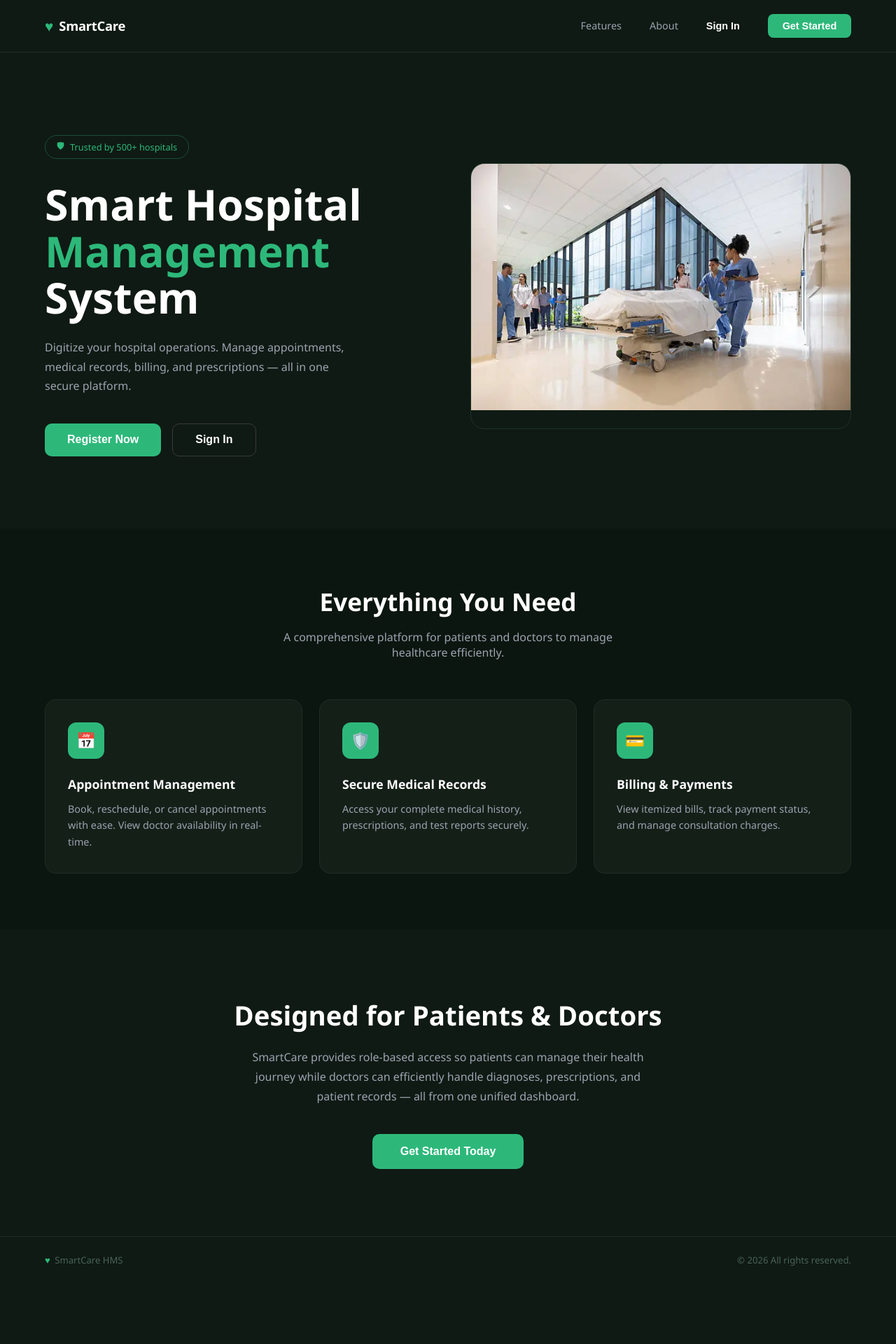
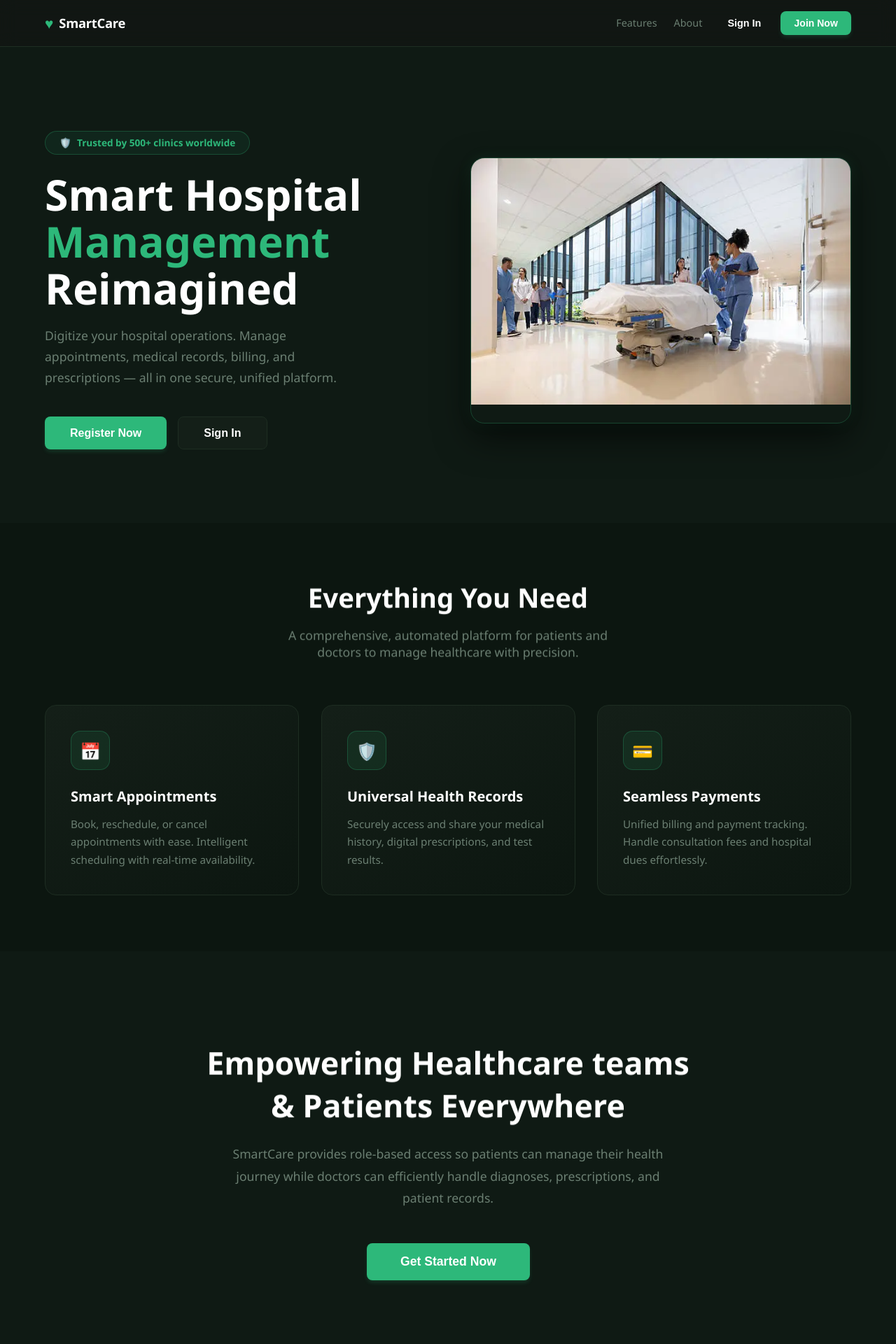
Before and after one commit to Aneesh-1302/Hospital-Management-System, a React (Vite) app in the folder frontend/: page / in a window 1280 px wide. Shown: the top 1920 px of the page at 70% size. Before the commit the page ends 1833 px from the top, so only its background shows below. Built offline with nearby package versions, Linux system fonts and the light colour scheme.

Commit message:
Add scroll-reveal animations to landing page: hero, feature cards, and CTA sections

```diff
--- a/frontend/src/pages/Home.tsx
+++ b/frontend/src/pages/Home.tsx
@@ -1,169 +1,146 @@
 import { useNavigate } from 'react-router-dom';
+import { useAuth } from '../context/AuthContext';
+import { useScrollReveal } from '../hooks/useScrollReveal';
 import hospitalImg from '../assets/hospital.jpg';
 
 const Home = () => {
   const navigate = useNavigate();
+  const { user } = useAuth();
+  useScrollReveal(); // Initialize reveal animations on scroll
 
   return (
-    <div style={{ background: '#0f1a14', minHeight: '100vh', fontFamily: "'Segoe UI', sans-serif", color: '#fff' }}>
+    <div style={{ background: 'var(--bg-main)', minHeight: '100vh', fontFamily: "'Segoe UI', sans-serif", color: 'var(--text-primary)' }}>
 
       {/* ── NAVBAR ── */}
-      <nav style={{
-        display: 'flex', alignItems: 'center', justifyContent: 'space-between',
-        padding: '1.25rem 4rem', borderBottom: '1px solid #1e2d22',
-        position: 'sticky', top: 0, background: '#0f1a14', zIndex: 100,
-      }}>
+      <nav className="landing-navbar">
         <div style={{ display: 'flex', alignItems: 'center', gap: '0.5rem' }}>
-          <span style={{ color: '#2db87a', fontSize: '1.3rem' }}>♥</span>
-          <span style={{ fontWeight: 700, fontSize: '1.15rem', letterSpacing: '-0.3px' }}>SmartCare</span>
+          <span style={{ color: 'var(--brand-primary)', fontSize: '1.3rem' }}>♥</span>
+          <span style={{ color: 'var(--text-primary)', fontWeight: 700, fontSize: '1.15rem', letterSpacing: '-0.3px' }}>SmartCare</span>
         </div>
-        <div style={{ display: 'flex', alignItems: 'center', gap: '2.5rem' }}>
-          <a href="#features" style={{ color: '#9ca3af', textDecoration: 'none', fontSize: '0.9rem' }}>Features</a>
-          <a href="#about"    style={{ color: '#9ca3af', textDecoration: 'none', fontSize: '0.9rem' }}>About</a>
-          <button onClick={() => navigate('/login')} style={{
-            background: 'none', border: 'none', color: '#fff',
-            fontWeight: 600, fontSize: '0.9rem', cursor: 'pointer',
-          }}>Sign In</button>
-          <button onClick={() => navigate('/register')} style={{
-            background: '#2db87a', border: 'none', color: '#fff',
-            padding: '0.55rem 1.3rem', borderRadius: '8px',
-            fontWeight: 600, fontSize: '0.9rem', cursor: 'pointer',
-          }}
-          onMouseEnter={e => (e.currentTarget.style.background = '#25a06a')}
-          onMouseLeave={e => (e.currentTarget.style.background = '#2db87a')}
-          >Get Started</button>
+        <div className="landing-nav-links">
+          <a href="#features" style={{ color: 'var(--text-muted)', textDecoration: 'none', fontSize: '0.9rem', fontWeight: 500 }}>Features</a>
+          <a href="#about" style={{ color: 'var(--text-muted)', textDecoration: 'none', fontSize: '0.9rem', fontWeight: 500 }}>About</a>
+          <div style={{ display: 'flex', alignItems: 'center', gap: '1rem' }}>
+            {user ? (
+              <button onClick={() => navigate(`/${user.role}/dashboard`)} className="btn-primary" style={{ padding: '0.55rem 1.2rem' }}>
+                Dashboard →
+              </button>
+            ) : (
+              <>
+                <button onClick={() => navigate('/login')} className="btn-text">Sign In</button>
+                <button onClick={() => navigate('/register')} className="btn-primary" style={{ padding: '0.55rem 1.2rem' }}>
+                  Join Now
+                </button>
+              </>
+            )}
+          </div>
         </div>
       </nav>
 
       {/* ── HERO ── */}
-      <section style={{
-        display: 'flex', alignItems: 'center', justifyContent: 'space-between',
-        padding: '5rem 4rem 4rem', gap: '3rem', flexWrap: 'wrap',
-        minHeight: '85vh',
-      }}>
-        {/* Left */}
-        <div style={{ flex: '1 1 420px', maxWidth: '560px' }}>
-          <div style={{
+      <section className="landing-hero">
+        <div className="landing-hero-content">
+          <div className="reveal delay-1" style={{
             display: 'inline-flex', alignItems: 'center', gap: '0.5rem',
-            border: '1px solid #2db87a55', borderRadius: '99px',
-            padding: '0.3rem 1rem', marginBottom: '2rem',
-            color: '#2db87a', fontSize: '0.8rem', fontWeight: 500,
+            background: 'rgba(45, 184, 122, 0.08)',
+            border: '1px solid var(--brand-primary-faded)', borderRadius: '99px',
+            padding: '0.4rem 1.25rem', marginBottom: '1.5rem',
+            color: 'var(--brand-primary)', fontSize: '0.85rem', fontWeight: 600,
           }}>
-            <span>🛡</span> Trusted by 500+ hospitals
+            <span>🛡️</span> Trusted by 500+ clinics worldwide
           </div>
 
-          <h1 style={{ fontSize: 'clamp(2.5rem, 5vw, 3.8rem)', fontWeight: 800, lineHeight: 1.1, margin: '0 0 1.5rem' }}>
+          <h1 className="reveal delay-2" style={{ fontSize: 'clamp(2.5rem, 5vw, 3.8rem)', fontWeight: 800, lineHeight: 1.1, margin: '0 0 1.25rem', color: 'var(--text-primary)' }}>
             Smart Hospital<br />
-            <span style={{ color: '#2db87a' }}>Management</span><br />
-            System
+            <span style={{ color: 'var(--brand-primary)' }}>Management</span><br />
+            Reimagined
           </h1>
 
-          <p style={{ color: '#9ca3af', fontSize: '1rem', lineHeight: 1.7, maxWidth: '440px', marginBottom: '2.5rem' }}>
+          <p className="reveal delay-3" style={{ color: 'var(--text-muted)', fontSize: '1.1rem', lineHeight: 1.7, maxWidth: '440px', marginBottom: '2.5rem' }}>
             Digitize your hospital operations. Manage appointments, medical records,
-            billing, and prescriptions — all in one secure platform.
+            billing, and prescriptions — all in one secure, unified platform.
           </p>
 
-          <div style={{ display: 'flex', gap: '1rem', flexWrap: 'wrap' }}>
-            <button onClick={() => navigate('/register')} style={{
-              background: '#2db87a', border: 'none', color: '#fff',
-              padding: '0.85rem 2rem', borderRadius: '10px',
-              fontWeight: 700, fontSize: '1rem', cursor: 'pointer',
-            }}>Register Now</button>
-            <button onClick={() => navigate('/login')} style={{
-              background: 'transparent', border: '1.5px solid #3a3a3a', color: '#fff',
-              padding: '0.85rem 2rem', borderRadius: '10px',
-              fontWeight: 600, fontSize: '1rem', cursor: 'pointer',
-            }}>Sign In</button>
+          <div className="reveal delay-4" style={{ display: 'flex', gap: '1rem', flexWrap: 'wrap' }}>
+            {user ? (
+              <button onClick={() => navigate(`/${user.role}/dashboard`)} className="btn-primary" style={{ padding: '0.85rem 2rem', fontSize: '1rem' }}>
+                Go to Dashboard
+              </button>
+            ) : (
+              <>
+                <button onClick={() => navigate('/register')} className="btn-primary" style={{ padding: '0.85rem 2.25rem', fontSize: '1rem' }}>
+                  Register Now
+                </button>
+                <button onClick={() => navigate('/login')} className="btn-secondary" style={{ padding: '0.85rem 2.25rem', fontSize: '1rem' }}>
+                  Sign In
+                </button>
+              </>
+            )}
           </div>
         </div>
 
-        {/* Right card */}
-        <div style={{
-          flex: '1 1 360px', maxWidth: '600px',
-          borderRadius: '20px', overflow: 'hidden',
-          border: '1px solid #1e3326',
-          minHeight: '380px',
-        }}>
+        <div className="landing-hero-image-wrapper">
           <img
             src={hospitalImg}
-            alt="Hospital"
-            style={{
-              width: '100%',
-              height: '100%',
-              objectFit: 'cover',
-              display: 'block',
-            }}
+            alt="Healthcare professionals in a modern facility"
+            className="landing-hero-image"
           />
         </div>
       </section>
 
       {/* ── FEATURES ── */}
-      <section id="features" style={{ padding: '5rem 4rem', background: '#0c1610' }}>
-        <div style={{ textAlign: 'center', marginBottom: '3.5rem' }}>
-          <h2 style={{ fontSize: '2.2rem', fontWeight: 700, margin: '0 0 1rem' }}>Everything You Need</h2>
-          <p style={{ color: '#9ca3af', fontSize: '1rem', maxWidth: '520px', margin: '0 auto' }}>
-            A comprehensive platform for patients and doctors to manage healthcare efficiently.
+      <section id="features" className="landing-features-section">
+        <div className="reveal" style={{ textAlign: 'center', marginBottom: '4rem' }}>
+          <h2 style={{ fontSize: '2.4rem', fontWeight: 800, margin: '0 0 1rem', color: 'var(--text-primary)' }}>Everything You Need</h2>
+          <p style={{ color: 'var(--text-muted)', fontSize: '1.1rem', maxWidth: '520px', margin: '0 auto' }}>
+            A comprehensive, automated platform for patients and doctors to manage healthcare with precision.
           </p>
         </div>
 
-        <div style={{ display: 'grid', gridTemplateColumns: 'repeat(auto-fit, minmax(280px, 1fr))', gap: '1.5rem' }}>
+        <div style={{ display: 'grid', gridTemplateColumns: 'repeat(auto-fit, minmax(280px, 1fr))', gap: '2rem' }}>
           {[
-            { icon: '📅', title: 'Appointment Management', desc: 'Book, reschedule, or cancel appointments with ease. View doctor availability in real-time.' },
-            { icon: '🛡️', title: 'Secure Medical Records',  desc: 'Access your complete medical history, prescriptions, and test reports securely.' },
-            { icon: '💳', title: 'Billing & Payments',       desc: 'View itemized bills, track payment status, and manage consultation charges.' },
-          ].map(f => (
-            <div key={f.title} style={{
-              background: '#141f18', border: '1px solid #1e2d22',
-              borderRadius: '16px', padding: '2rem',
-              transition: 'border-color 0.2s, transform 0.2s',
-              cursor: 'default',
-            }}
-            onMouseEnter={e => { e.currentTarget.style.borderColor = '#2db87a55'; e.currentTarget.style.transform = 'translateY(-4px)'; }}
-            onMouseLeave={e => { e.currentTarget.style.borderColor = '#1e2d22'; e.currentTarget.style.transform = 'none'; }}
-            >
+            { icon: '📅', title: 'Smart Appointments', desc: 'Book, reschedule, or cancel appointments with ease. Intelligent scheduling with real-time availability.' },
+            { icon: '🛡️', title: 'Universal Health Records', desc: 'Securely access and share your medical history, digital prescriptions, and test results.' },
+            { icon: '💳', title: 'Seamless Payments', desc: 'Unified billing and payment tracking. Handle consultation fees and hospital dues effortlessly.' },
+          ].map((f, i) => (
+            <div key={f.title} className={`landing-feature-card reveal delay-${i + 1}`}>
               <div style={{
-                width: '52px', height: '52px', background: '#2db87a',
-                borderRadius: '12px', display: 'flex', alignItems: 'center',
-                justifyContent: 'center', fontSize: '1.4rem', marginBottom: '1.5rem',
+                width: '56px', height: '56px', background: 'rgba(45, 184, 122, 0.1)',
+                border: '1px solid var(--brand-primary-faded)',
+                borderRadius: '14px', display: 'flex', alignItems: 'center',
+                justifyContent: 'center', fontSize: '1.5rem', marginBottom: '1.5rem',
               }}>
                 {f.icon}
               </div>
-              <h3 style={{ fontWeight: 700, fontSize: '1.1rem', margin: '0 0 0.75rem' }}>{f.title}</h3>
-              <p style={{ color: '#9ca3af', fontSize: '0.9rem', lineHeight: 1.65, margin: 0 }}>{f.desc}</p>
+              <h3 style={{ fontWeight: 700, fontSize: '1.25rem', margin: '0 0 0.85rem', color: 'var(--text-primary)' }}>{f.title}</h3>
+              <p style={{ color: 'var(--text-muted)', fontSize: '0.95rem', lineHeight: 1.7, margin: 0 }}>{f.desc}</p>
             </div>
           ))}
         </div>
       </section>
 
       {/* ── CTA ── */}
-      <section id="about" style={{ padding: '6rem 4rem', textAlign: 'center' }}>
-        <h2 style={{ fontSize: '2.4rem', fontWeight: 800, margin: '0 0 1.25rem' }}>
-          Designed for Patients &amp; Doctors
+      <section id="about" className="landing-cta-section" style={{ padding: '8rem 2rem' }}>
+        <h2 className="reveal" style={{ fontSize: '2.8rem', fontWeight: 800, margin: '0 0 1.5rem', color: 'var(--text-primary)' }}>
+          Empowering Healthcare teams <br /> & Patients Everywhere
         </h2>
-        <p style={{ color: '#9ca3af', maxWidth: '600px', margin: '0 auto 2.5rem', lineHeight: 1.75 }}>
+        <p className="reveal delay-1" style={{ color: 'var(--text-muted)', fontSize: '1.1rem', maxWidth: '640px', margin: '0 auto 3rem', lineHeight: 1.8 }}>
           SmartCare provides role-based access so patients can manage their health journey while
-          doctors can efficiently handle diagnoses, prescriptions, and patient records — all from
-          one unified dashboard.
+          doctors can efficiently handle diagnoses, prescriptions, and patient records.
         </p>
-        <button onClick={() => navigate('/register')} style={{
-          background: '#2db87a', border: 'none', color: '#fff',
-          padding: '1rem 2.5rem', borderRadius: '10px',
-          fontWeight: 700, fontSize: '1rem', cursor: 'pointer',
-        }}>
-          Get Started Today
+        <button onClick={() => user ? navigate(`/${user.role}/dashboard`) : navigate('/register')} className="reveal delay-2 btn-primary" style={{ padding: '1rem 3rem', fontSize: '1.1rem' }}>
+          {user ? 'Jump to Dashboard' : 'Get Started Now'}
         </button>
       </section>
 
       {/* ── FOOTER ── */}
-      <footer style={{
-        borderTop: '1px solid #1e2d22', padding: '1.5rem 4rem',
-        display: 'flex', justifyContent: 'space-between', alignItems: 'center',
-        color: '#4a6355', fontSize: '0.82rem', flexWrap: 'wrap', gap: '0.5rem',
-      }}>
-        <div style={{ display: 'flex', alignItems: 'center', gap: '0.4rem' }}>
-          <span style={{ color: '#2db87a' }}>♥</span> SmartCare HMS
+      <footer className="landing-footer">
+        <div style={{ display: 'flex', alignItems: 'center', gap: '0.5rem', fontWeight: 600 }}>
+          <span style={{ color: 'var(--brand-primary)', fontSize: '1.2rem' }}>♥</span> SmartCare HMS
         </div>
-        <span>© 2026 All rights reserved.</span>
+        <div style={{ display: 'flex', gap: '2rem', alignItems: 'center' }}>
+          <span style={{ opacity: 0.8 }}>© 2026 SmartCare. All rights reserved.</span>
+        </div>
       </footer>
 
     </div>
```
